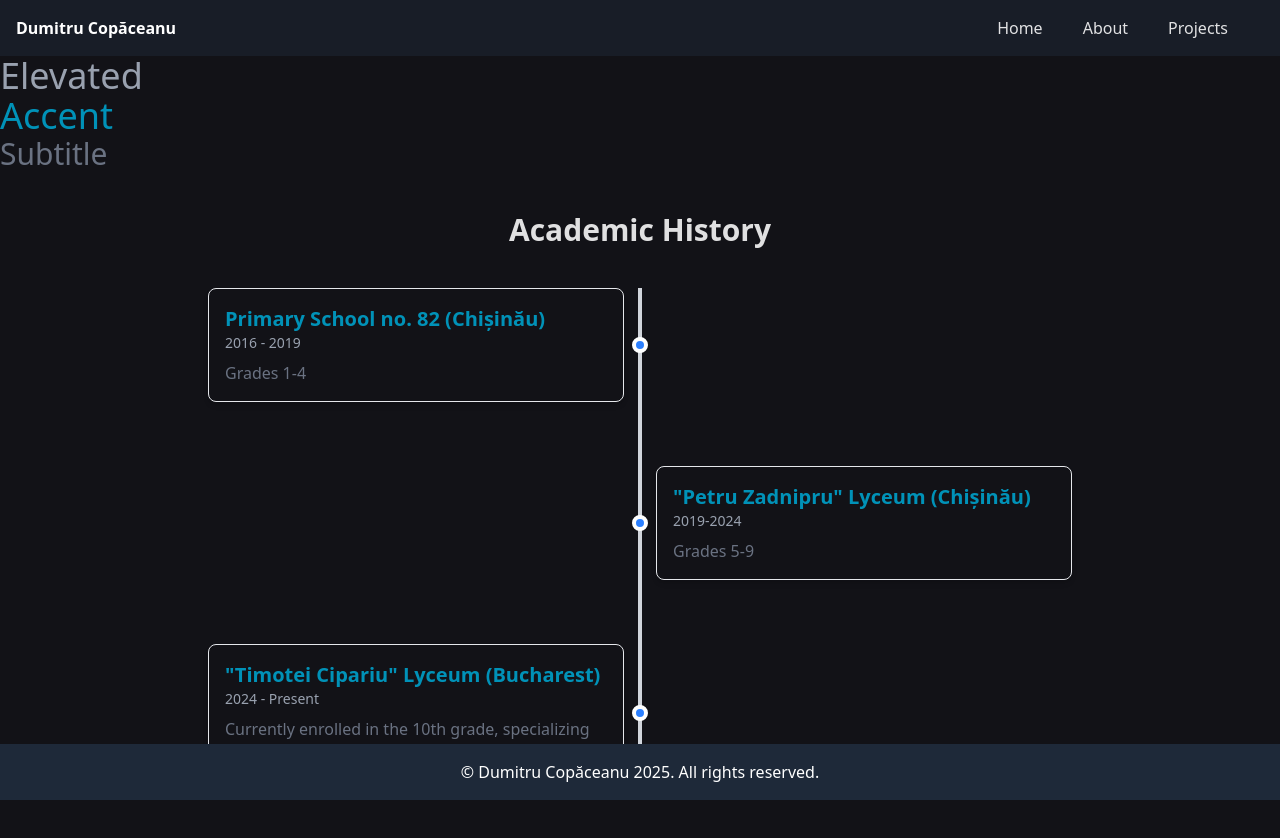
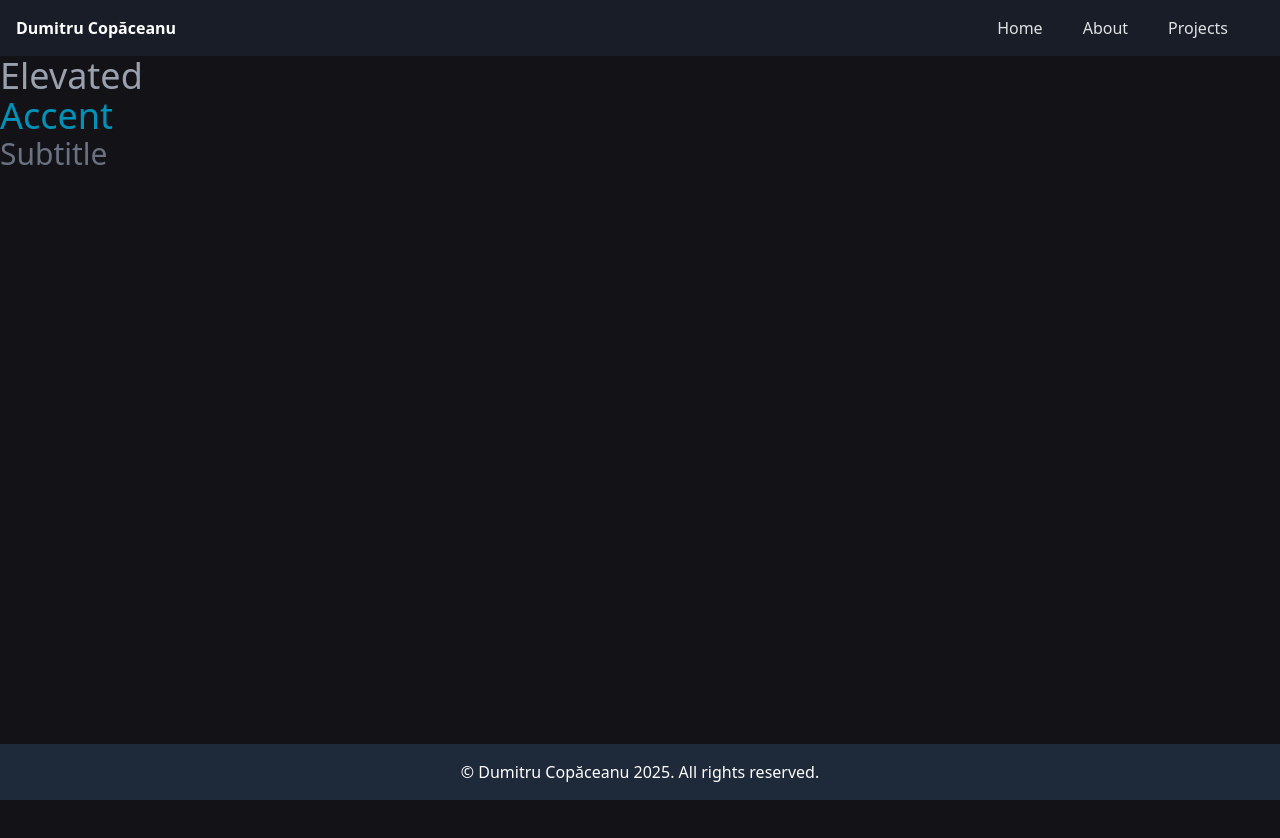
Before and after one commit to N0TM3-1/N0TM3-1.github.io, a React (Vite) app: page /test in a window 1280 px wide. Shown: the top 838 px of the page. After the commit the page ends 800 px from the top, so only its background shows below. Built offline with nearby package versions, Linux system fonts and the light colour scheme.

Commit message:
Fixed another error

```diff
--- a/src/pages/TestPage.tsx
+++ b/src/pages/TestPage.tsx
@@ -1,12 +1,9 @@
-import Academics from "../components/AcademicHistory";
-
 function TestPage() {
   return (
     <>
       <h1 className="text-gray-400 text-4xl">Elevated</h1>
       <h1 className="text-cyan-600 text-4xl">Accent</h1>
       <h1 className="text-gray-500 text-3xl">Subtitle</h1>
-      <Academics langs={["C++", "Lua", "Python", "JavaScript", "SQL"]} />
     </>
   );
 }
```
